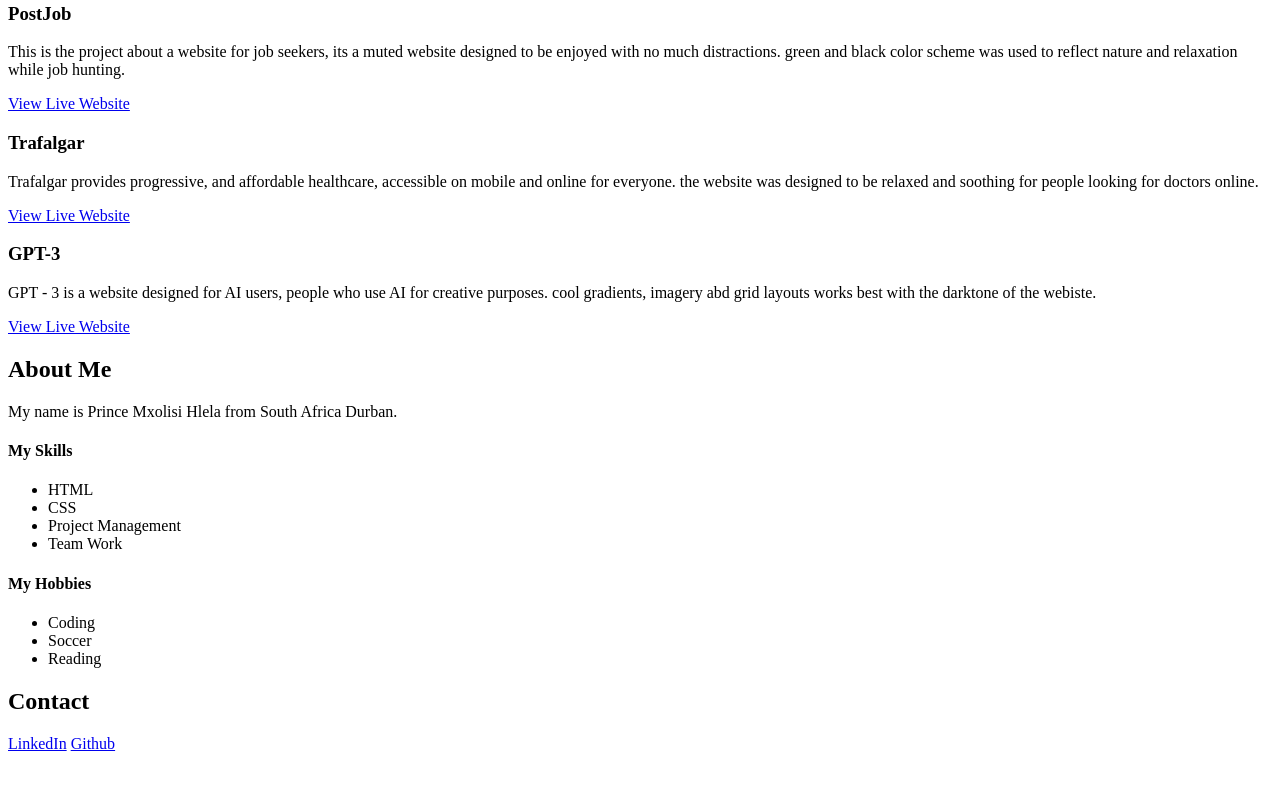
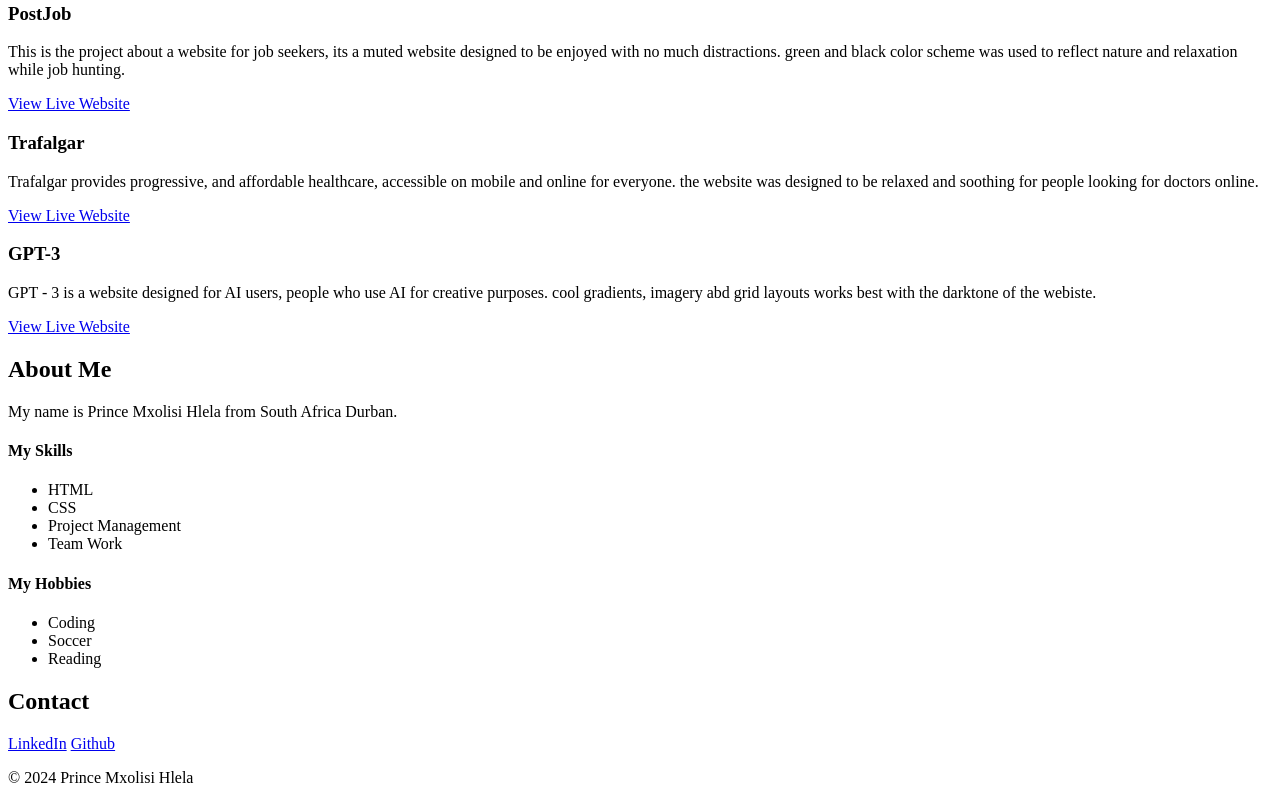
Before and after one commit to MPHDigital-RSA/My_First_Portfolio, a plain HTML site: page portfolio/index.html in a window 1280 px wide. Shown: the part 335-1138 px from the top of the page. Before the commit the page ends 1096 px from the top, so only its background shows below. Drawn offline with Linux system fonts and the light colour scheme.

Commit message:
updating footer in the index.html

```diff
--- a/portfolio/index.html
+++ b/portfolio/index.html
@@ -88,7 +88,7 @@
     </section>
 
     <footer>
-
+        <p>&copy; 2024 Prince Mxolisi Hlela</p>
     </footer>
 
 </body>
```
